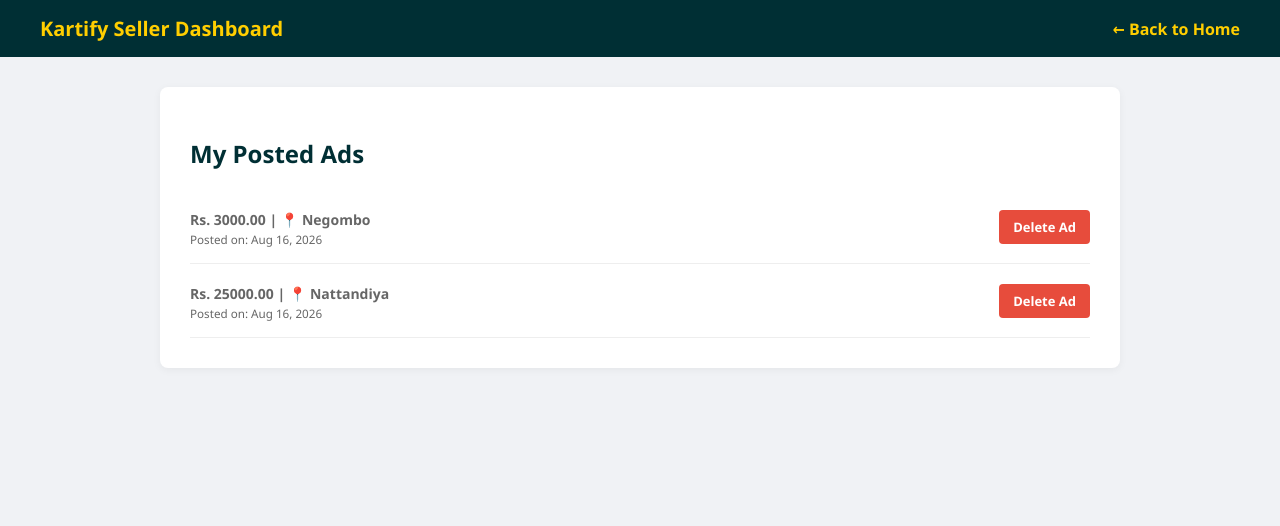
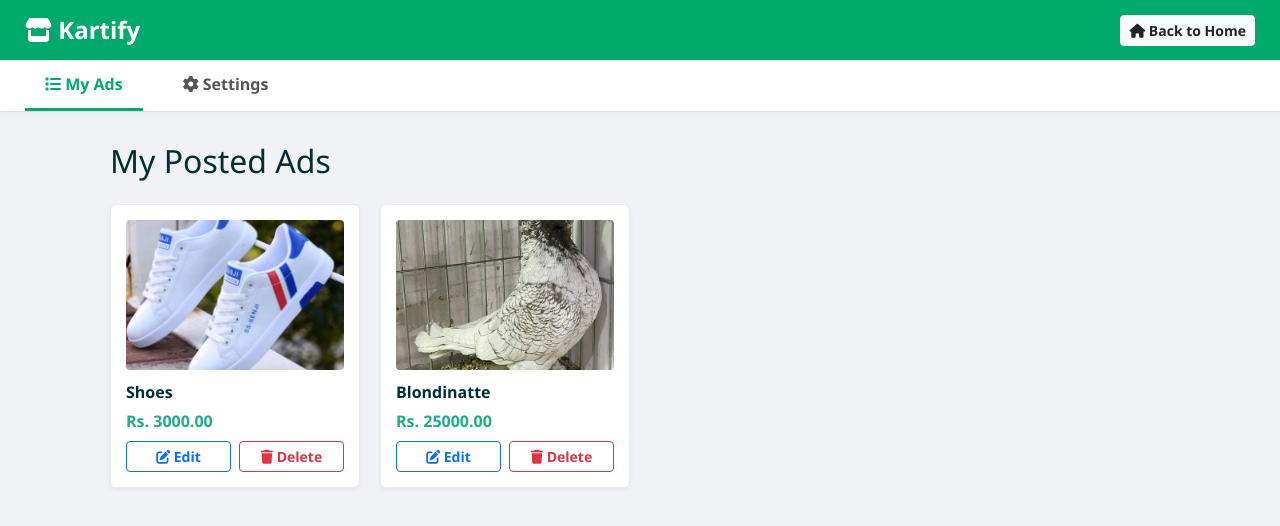
Before and after one commit to mhdamaan4321-source/Kartify-, a Django app: page /my-ads/ in a window 1280 px wide. Shown: the top 526 px of the page. Run offline with Django 5.2, Linux system fonts and the light colour scheme; a user stored in the database is signed in; data comes from the database, SQL or seed files in the repository.

Commit message:
Add My Ads and Settings tabs navigation in my_ads page

```diff
--- a/core/templates/core/my_ads.html
+++ b/core/templates/core/my_ads.html
@@ -1,53 +1,83 @@
+{% load static %}
 <!DOCTYPE html>
 <html lang="en">
 <head>
     <meta charset="UTF-8">
-    <title>My Ads - Kartify</title>
+    <title>Kartify - My Account</title>
+    <link href="https://cdn.jsdelivr.net/npm/bootstrap@5.3.0/dist/css/bootstrap.min.css" rel="stylesheet">
+    <link rel="stylesheet" href="https://cdnjs.cloudflare.com/ajax/libs/font-awesome/6.4.0/css/all.min.css">
+
     <style>
-        body { font-family: 'Segoe UI', Tahoma, Geneva, Verdana, sans-serif; margin: 0; background: #f0f2f5; color: #333; }
-        header { background: #002f34; color: white; padding: 15px 40px; display: flex; justify-content: space-between; align-items: center; }
-        header a { color: #ffce00; text-decoration: none; font-weight: bold; }
-        .container { max-width: 900px; margin: 30px auto; background: white; padding: 30px; border-radius: 8px; box-shadow: 0 2px 8px rgba(0,0,0,0.05); }
-        h2 { color: #002f34; margin-bottom: 20px; }
-        .ad-item { display: flex; justify-content: space-between; align-items: center; padding: 15px 0; border-bottom: 1px solid #eee; }
-        .ad-info h3 { margin: 0 0 5px 0; font-size: 18px; color: #002f34; }
-        .ad-info p { margin: 0; font-size: 14px; color: #666; }
-        .price { color: #20ab89; font-weight: bold; font-size: 16px; }
-        .delete-btn { background: #e74c3c; color: white; border: none; padding: 8px 14px; border-radius: 4px; cursor: pointer; text-decoration: none; font-size: 13px; font-weight: bold; }
-        .delete-btn:hover { background: #c0392b; }
-        .no-ads { text-align: center; padding: 40px; color: #666; }
+        body { font-family: 'Segoe UI', Tahoma, Geneva, Verdana, sans-serif; background: #f0f2f5; color: #333; margin: 0; padding: 0; }
+        header { background: #00aa6c; color: white; width: 100%; box-shadow: 0 2px 5px rgba(0,0,0,0.1); }
+        .custom-navbar { display: flex; justify-content: space-between; align-items: center; padding: 12px 25px; }
+        .navbar-brand-custom { font-size: 24px; font-weight: bold; color: white; text-decoration: none; }
+
+        /* Account Sub-Header Tabs */
+        .account-tabs-container { background: white; border-bottom: 1px solid #ddd; padding: 0 25px; box-shadow: 0 2px 4px rgba(0,0,0,0.02); }
+        .account-tabs { display: flex; gap: 20px; }
+        .account-tab-item { padding: 12px 20px; font-weight: bold; color: #555; text-decoration: none; border-bottom: 3px solid transparent; transition: 0.2s; }
+        .account-tab-item:hover { color: #00aa6c; }
+        .account-tab-item.active { color: #00aa6c; border-bottom: 3px solid #00aa6c; }
+
+        /* Content Box */
+        .container-box { max-width: 1100px; margin: 30px auto; padding: 0 20px; }
+        .product-grid { display: grid; grid-template-columns: repeat(auto-fill, minmax(240px, 1fr)); gap: 20px; }
+        .product-card { background: white; border-radius: 6px; padding: 15px; box-shadow: 0 2px 5px rgba(0,0,0,0.05); text-decoration: none; color: inherit; display: block; border: 1px solid #eaeaea; transition: 0.2s; }
+        .product-card:hover { transform: translateY(-3px); box-shadow: 0 4px 10px rgba(0,0,0,0.1); }
+        .product-card-img { width: 100%; height: 150px; background: #f2f2f2; border-radius: 4px; overflow: hidden; margin-bottom: 10px; display: flex; align-items: center; justify-content: center; }
+        .product-card-img img { width: 100%; height: 100%; object-fit: cover; }
+        .product-title { font-size: 16px; font-weight: bold; color: #002f34; margin: 0 0 5px 0; }
+        .product-price { color: #20ab89; font-size: 16px; font-weight: bold; margin-bottom: 8px; }
     </style>
 </head>
 <body>
 
 <header>
-        <span style="font-size: 20px; font-weight: bold; color: #ffce00;">Kartify Seller Dashboard</span>
-        <a href="{% url 'home' %}">← Back to Home</a>
+    <div class="custom-navbar">
+        <a class="navbar-brand-custom" href="{% url 'home' %}"><i class="fas fa-store"></i> Kartify</a>
+        <a href="{% url 'home' %}" class="btn btn-sm btn-light fw-bold text-dark"><i class="fas fa-home"></i> Back to Home</a>
+    </div>
 </header>
 
-    <div class="container">
-        <h2>My Posted Ads</h2>
+<!-- Account Navigation Tabs -->
+<div class="account-tabs-container">
+    <div class="account-tabs">
+        <a href="{% url 'my_ads' %}" class="account-tab-item active"><i class="fas fa-list"></i> My Ads</a>
+        <a href="{% url 'settings' %}" class="account-tab-item"><i class="fas fa-cog"></i> Settings</a>
+    </div>
+</div>
 
-        <div>
+<!-- My Ads Content -->
+<div class="container-box">
+    <h2 class="mb-4" style="color: #002f34;">My Posted Ads</h2>
+    <div class="product-grid">
         {% for product in products %}
-                <div class="ad-item">
-                    <div class="ad-info">
-                        <h3>{{ product.name }}</h3>
-                        <p class="price">Rs. {{ product.price }} | 📍 {{ product.city.name }}</p>
-                        <p><small>Posted on: {{ product.created_at|date:"M d, Y" }}</small></p>
+            <div class="product-card">
+                <div class="product-card-img">
+                    {% if product.image %}
+                        <img src="{{ product.image.url }}" alt="{{ product.title }}">
+                    {% elif product.images.first %}
+                        <img src="{{ product.images.first.image.url }}" alt="{{ product.title }}">
+                    {% else %}
+                        <span style="color: #aaa; font-size: 13px;">No Image</span>
+                    {% endif %}
                 </div>
-                    <div>
-                        <a href="{% url 'delete_product' product.id %}" class="delete-btn" onclick="return confirm('Are you sure you want to delete this ad?');">Delete Ad</a>
+
+                <div class="product-title">{{ product.title }}</div>
+                <div class="product-price">Rs. {{ product.price }}</div>
+
+                <div class="d-flex gap-2 mt-2">
+                    <a href="{% url 'edit_product' product.id %}" class="btn btn-sm btn-outline-primary w-50 fw-semibold"><i class="fas fa-edit"></i> Edit</a>
+                    <a href="{% url 'delete_product' product.id %}" class="btn btn-sm btn-outline-danger w-50 fw-semibold" onclick="return confirm('Are you sure you want to delete this ad?');"><i class="fas fa-trash"></i> Delete</a>
                 </div>
             </div>
         {% empty %}
-                <div class="no-ads">
-                    <h3>You haven't posted any ads yet!</h3>
-                    <p>Go to home and post your first product or ad.</p>
-                </div>
+            <p style="grid-column: 1/-1; text-align: center; color: #777; padding: 40px;">You haven't posted any ads yet.</p>
         {% endfor %}
     </div>
 </div>
 
+<script src="https://cdn.jsdelivr.net/npm/bootstrap@5.3.0/dist/js/bootstrap.bundle.min.js"></script>
 </body>
 </html>
```
Lines whose indentation alone changed are shown as unchanged.
